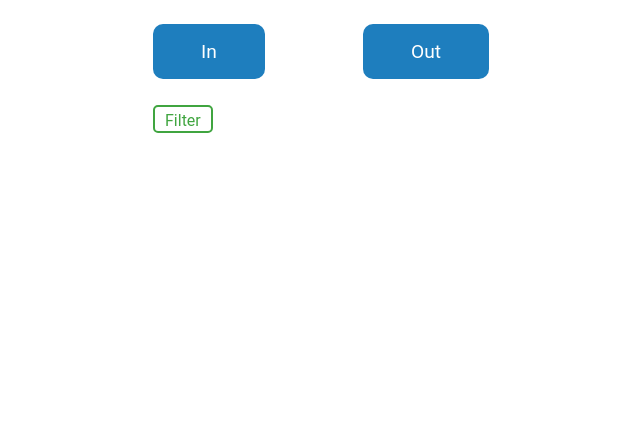
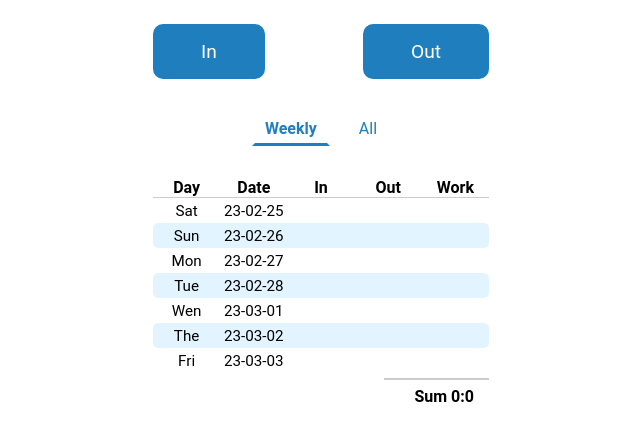
Before and after one commit to itsramin/work-log, a React (Create React App) app: page / in a window 1280 px wide. Shown: the top 440 px of the page, without its empty margins (319-959 px from the left). Built offline with nearby package versions, Linux system fonts and the light colour scheme; a small style sheet from the web is missing.

Commit message:
- add sort logs - add filter range - add week report

```diff
--- a/src/App.css
+++ b/src/App.css
@@ -83,6 +83,16 @@ main {
   align-items: center;
   height: 40px;
   padding: 0 10px;
+  text-align: center;
+}
+.item-date {
+  width: 90px;
+}
+.item-time {
+  width: 50px;
+}
+.item-status {
+  width: 40px;
 }
 .green {
   background-color: #ebffee;
@@ -116,12 +126,19 @@ main {
 .filter-box {
   margin: 1rem 0;
   display: flex;
-  flex-direction: row;
-  align-items: center;
+  flex-direction: column;
+
   justify-content: space-between;
   background-color: #f5f5f5;
   border-radius: 10px;
-  padding: 10px;
+  padding: 10px 20px;
+  gap: 1rem;
+}
+.filter-row {
+  display: flex;
+  flex-direction: row;
+  justify-content: space-between;
+  align-items: center;
 }
 .filter-date {
   color: #777;
@@ -131,12 +148,14 @@ main {
 }
 .filter-status-box {
   display: flex;
-  flex-direction: column;
+  flex-direction: row;
+  gap: 1rem;
   user-select: none;
 }
 .filter-label {
   cursor: pointer;
   display: flex;
+  color: #777;
   flex-direction: row;
   align-items: center;
 }
@@ -144,11 +163,76 @@ main {
 .filter-label span {
   margin-left: 5px;
 }
-.filter-reset-btn {
+.filter-btn {
   border: 2px solid #b3b3b3;
   color: #777;
   padding: 4px 10px 1px;
   border-radius: 5px;
   cursor: pointer;
   user-select: none;
+  margin-left: 10px;
 }
+.tabs {
+  display: flex;
+  flex-direction: row;
+  gap: 1rem;
+  justify-content: center;
+  margin: 2rem 0;
+}
+.tab {
+  color: #1e7ebe;
+  padding: 5px 10px;
+  border: 3px solid transparent;
+  transition: border 0.3s;
+  cursor: pointer;
+  user-select: none;
+}
+.tab-selected {
+  border-bottom: 3px solid #1e7ebe;
+  font-weight: bold;
+}
+.weekContainer {
+  display: flex;
+  flex-direction: column;
+}
+.weekHeaderContainer {
+  display: flex;
+  flex-direction: row;
+  justify-content: space-between;
+  border-bottom: 1px solid #ccc;
+}
+.weekHeader {
+  text-align: center;
+  width: 25%;
+  font-weight: bold;
+}
+
+.weekItem {
+  display: flex;
+  flex-direction: row;
+  justify-content: space-between;
+  border-radius: 5px;
+}
+.weekItem:nth-child(2n + 1) {
+  background-color: #e2f4ff;
+}
+.weekCol {
+  width: 25%;
+  font-size: 0.95rem;
+  text-align: center;
+  padding: 4px 0 3px;
+}
+.weekSumContainer {
+  display: flex;
+  flex-direction: row;
+  justify-content: flex-end;
+
+  margin: 5px 0;
+}
+.weekSum {
+  text-align: right;
+  font-weight: bold;
+  width: 105px;
+  padding: 7px 15px;
+  border-top: 2px solid #ccc;
+}
--- a/src/App.js
+++ b/src/App.js
@@ -4,14 +4,16 @@ import "./App.css";
 import Btn from "./components/Btn";
 import DataForm from "./components/DataForm";
 import DeleteModal from "./components/DeleteModal";
-import FilterLogs from "./components/FilterLogs";
 import LogList from "./components/LogList";
+import Weekly from "./components/Weekly";
 
 function App() {
   const dataSlice = useSelector((state) => state.data);
-  const [showFilter, setShowFilter] = useState(false);
-  const filterHandler = () => {
-    setShowFilter((prev) => !prev);
+
+  const [tabNum, setTabNum] = useState(0);
+
+  const tabChangeHandler = (num) => {
+    setTabNum(num);
   };
 
   return (
@@ -24,14 +26,23 @@ function App() {
           <Btn title="Out" status="out" />
         </div>
 
-        <div className="options">
-          <span className="filter-btn" onClick={filterHandler}>
-            Filter
-          </span>
+        <div className="tabs">
+          <div
+            className={tabNum === 0 ? "tab tab-selected" : "tab"}
+            onClick={tabChangeHandler.bind(null, 0)}
+          >
+            Weekly
+          </div>
+          <div
+            className={tabNum === 1 ? "tab tab-selected" : "tab"}
+            onClick={tabChangeHandler.bind(null, 1)}
+          >
+            All
+          </div>
         </div>
 
-        {showFilter && <FilterLogs />}
-        <LogList />
+        {tabNum === 0 && <Weekly />}
+        {tabNum === 1 && <LogList />}
       </main>
     </div>
   );
--- a/src/components/DataForm.js
+++ b/src/components/DataForm.js
@@ -16,14 +16,13 @@ const DataForm = () => {
 
   const submitHandler = (e) => {
     e.preventDefault();
+    const dateWithSec = selectedDate + ":00";
 
     const editData = {
       id: target.id,
       date: selectedDate.slice(0, 10),
       time: selectedDate.slice(11, 19),
-      timeStamp:
-        +new Date(selectedDate.slice(0, 10)) +
-        +new Date(selectedDate.slice(11, 19)),
+      timeStamp: +new Date(dateWithSec),
       status: selectedStatus,
     };
 
--- a/src/components/FilterLogs.js
+++ b/src/components/FilterLogs.js
@@ -1,35 +1,59 @@
 import { useState } from "react";
-import { useDispatch } from "react-redux";
+import { useDispatch, useSelector } from "react-redux";
 import { dataActions } from "../store/dataSlice";
 
 const FilterLogs = () => {
-  const [filterDate, setFilterDate] = useState("");
+  const [filterDate1, setFilterDate1] = useState("");
+  const [filterDate2, setFilterDate2] = useState("");
   const [filteredStatus, setFilteredStatus] = useState("");
   const dispatch = useDispatch();
+  const dataSlice = useSelector((state) => state.data);
 
-  const dateChangeHandler = (e) => {
-    setFilterDate(e.target.value);
-    dispatch(dataActions.setDateFilter(e.target.value));
+  const date1ChangeHandler = (e) => {
+    setFilterDate1(e.target.value);
+    dispatch(dataActions.setDate1Filter(e.target.value));
+  };
+  const date2ChangeHandler = (e) => {
+    setFilterDate2(e.target.value);
+    dispatch(dataActions.setDate2Filter(e.target.value));
   };
   const statusHandler = (e) => {
     setFilteredStatus(e.target.value);
     dispatch(dataActions.setStatusFilter(e.target.value));
   };
   const resetHandler = () => {
-    setFilterDate("");
+    setFilterDate1("");
+    setFilterDate2("");
     setFilteredStatus("");
-    dispatch(dataActions.clearDateFilter());
+    dispatch(dataActions.clearDate1Filter());
+    dispatch(dataActions.clearDate2Filter());
     dispatch(dataActions.clearStatusFilter());
+  };
+  const sortHandler = () => {
+    if (dataSlice.sort === "Az") {
+      dispatch(dataActions.setSort("Za"));
+    } else {
+      dispatch(dataActions.setSort("Az"));
+    }
   };
 
   return (
     <div className="filter-box">
+      <div className="filter-row">
         <input
           type="date"
-        value={filterDate}
-        onChange={dateChangeHandler}
+          value={filterDate1}
+          onChange={date1ChangeHandler}
           className="filter-date"
         />
+        <input
+          type="date"
+          value={filterDate2}
+          onChange={date2ChangeHandler}
+          className="filter-date"
+        />
+      </div>
+      <div className="filter-row">
         <div className="filter-status-box">
           <label htmlFor="in" className="filter-label">
             <input
@@ -54,8 +78,14 @@ const FilterLogs = () => {
             <span>out</span>
           </label>
         </div>
-      <div onClick={resetHandler} className="filter-reset-btn">
+        <div className="filter-row">
+          <div onClick={sortHandler} className="filter-btn">
+            {dataSlice.sort}
+          </div>
+          <div onClick={resetHandler} className="filter-btn">
             reset
+          </div>
+        </div>
       </div>
     </div>
   );
--- /dev/null
+++ b/src/components/Weekly.js
@@ -0,0 +1,98 @@
+import { useEffect, useState } from "react";
+import { useSelector } from "react-redux";
+
+const Weekly = () => {
+  const dataSlice = useSelector((state) => state.data);
+
+  const initArr = [
+    { weekName: "Sat" },
+    { weekName: "Sun" },
+    { weekName: "Mon" },
+    { weekName: "Tue" },
+    { weekName: "Wen" },
+    { weekName: "The" },
+    { weekName: "Fri" },
+  ];
+
+  const [weekArr, setWeekArr] = useState(initArr);
+  const [sumWork, setSumWork] = useState(0);
+
+  const futureDate = (sunday, days) => {
+    const thisSunday = +new Date(sunday);
+    return new Date(thisSunday + days * 24 * 60 * 60 * 1000);
+  };
+
+  useEffect(() => {
+    const todayWeekday = new Date().getDay() + 1;
+    const sunday = new Date(
+      new Date().setDate(new Date().getDate() - todayWeekday)
+    );
+
+    const newArr = [...weekArr];
+    newArr.forEach((day, i) => {
+      const calcDate = futureDate(sunday, i).toISOString().slice(0, 10);
+      day.date = calcDate;
+
+      const targetIn = dataSlice.list.find(
+        (log) => log.date === calcDate && log.status === "in"
+      );
+      day.in = targetIn ? targetIn.time : "";
+      const targetout = dataSlice.list.find(
+        (log) => log.date === calcDate && log.status === "out"
+      );
+      day.out = targetout ? targetout.time : "";
+      day.workTime =
+        targetout &&
+        targetIn &&
+        new Date(
+          (+targetout.time.slice(0, 2) * 60 +
+            +targetout.time.slice(3, 5) -
+            (+targetIn.time.slice(0, 2) * 60 + +targetIn.time.slice(3, 5))) *
+            60 *
+            1000
+        )
+          .toISOString()
+          .slice(11, 16);
+    });
+
+    const newSum = newArr.reduce((sum, cur) => {
+      if (cur.workTime) {
+        return sum + +cur.workTime.slice(0, 2) * 60 + +cur.workTime.slice(3, 5);
+      }
+      return sum;
+    }, 0);
+    setSumWork(newSum);
+    setWeekArr(newArr);
+  }, [dataSlice]);
+
+  return (
+    <div className="weekContainer">
+      <div className="weekHeaderContainer">
+        <div className="weekHeader">Day</div>
+        <div className="weekHeader">Date</div>
+        <div className="weekHeader">In</div>
+        <div className="weekHeader">Out</div>
+        <div className="weekHeader">Work</div>
+      </div>
+      {weekArr.map((day) => {
+        return (
+          <div key={day.weekName} className="weekItem">
+            <div className="weekCol">{day.weekName}</div>
+            <div className="weekCol">{day.date?.slice(2, 10)}</div>
+            <div className="weekCol">{day.in?.slice(0, 5)}</div>
+            <div className="weekCol">{day.out?.slice(0, 5)}</div>
+            <div className="weekCol">{day.out && day.workTime}</div>
+          </div>
+        );
+      })}
+      <div className="weekSumContainer">
+        <div className="weekSum">
+          Sum {Math.floor(sumWork / 60)}:
+          {sumWork - Math.floor(sumWork / 60) * 60}
+        </div>
+      </div>
+    </div>
+  );
+};
+
+export default Weekly;
--- a/src/store/dataSlice.js
+++ b/src/store/dataSlice.js
@@ -4,8 +4,10 @@ const initialState = {
   list: [],
   editId: null,
   deleteId: null,
-  dateFilter: null,
+  date1Filter: null,
+  date2Filter: null,
   statusFilter: null,
+  sort: null,
 };
 
 const dataSlice = createSlice({
@@ -39,11 +41,17 @@ const dataSlice = createSlice({
     clearDeleteId(state) {
       state.deleteId = null;
     },
-    setDateFilter(state, action) {
-      state.dateFilter = action.payload;
+    setDate1Filter(state, action) {
+      state.date1Filter = action.payload;
     },
-    clearDateFilter(state) {
-      state.dateFilter = null;
+    clearDate1Filter(state) {
+      state.date1Filter = null;
+    },
+    setDate2Filter(state, action) {
+      state.date2Filter = action.payload;
+    },
+    clearDate2Filter(state) {
+      state.date2Filter = null;
     },
     setStatusFilter(state, action) {
       state.statusFilter = action.payload;
@@ -51,6 +59,12 @@ const dataSlice = createSlice({
     clearStatusFilter(state) {
       state.statusFilter = null;
     },
+    setSort(state, action) {
+      state.sort = action.payload;
+    },
+    clearSort(state) {
+      state.sort = null;
+    },
   },
 });
 
```
Also changed, not shown: src/components/LogList.js (+31 -5 lines). Lines whose indentation alone changed are shown as unchanged.
